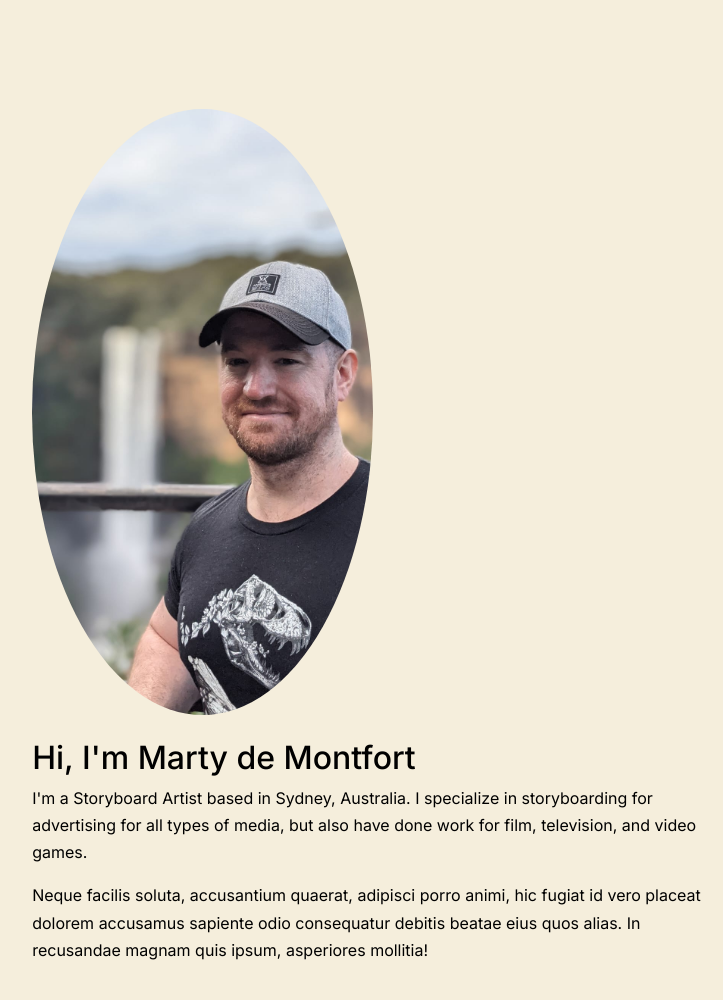
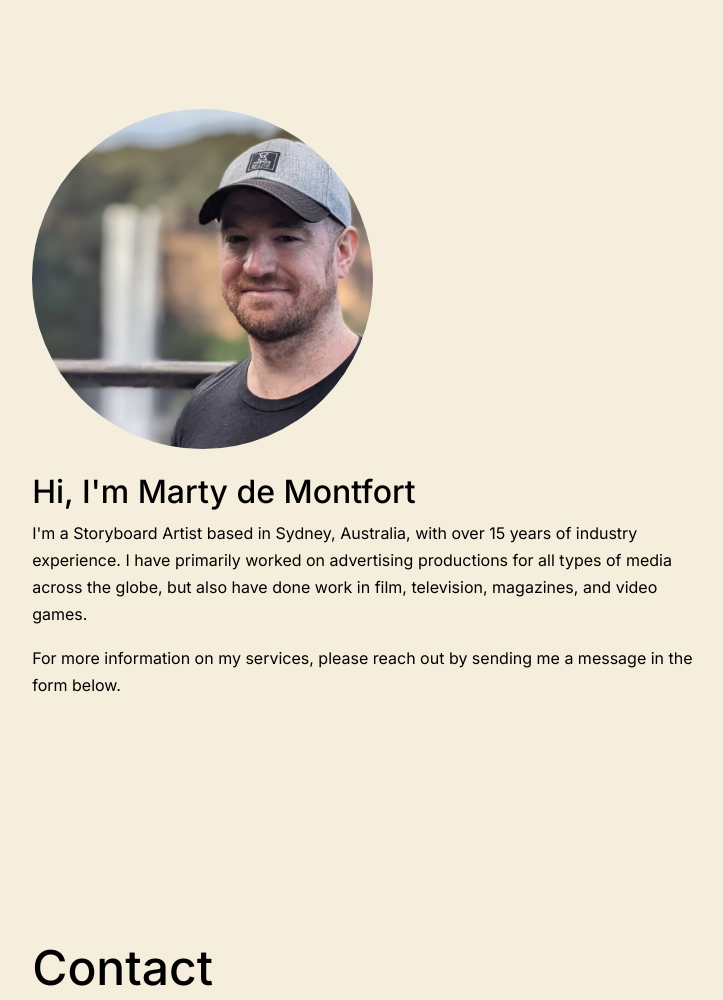
Before and after one commit to marty-dmf/marty-dmf.github.io, a plain HTML site: page index.html in a window 1280 px wide. Shown: the part 3143-4143 px from the top of the page, without its empty margins (392-1115 px from the left). Drawn offline with Linux system fonts and the light colour scheme; files whose address does not match are found by name.

Commit message:
Update index.html

```diff
--- a/index.html
+++ b/index.html
@@ -282,12 +282,12 @@
 
                 <!-- <h2 class="heading">About</h2> -->
 
-                <img src="images/Marty_Web.jpg" alt="Image" class="img-fluid mb-4 w-50 rounded-circle">
+                <img src="images/Marty_Web2.jpg" alt="Image" class="img-fluid mb-4 w-50 rounded-circle">
 
                 <div data-aos="fade-up"  data-aos-delay="100">
                   <h2 class="">Hi, I'm Marty de Montfort</h2>
-                  <p>I'm a Storyboard Artist based in Sydney, Australia. I specialize in storyboarding for advertising for all types of media, but also have done work for film, television, and video games.</p>
-                  <p>Neque facilis soluta, accusantium quaerat, adipisci porro animi, hic fugiat id vero placeat dolorem accusamus sapiente odio consequatur debitis beatae eius quos alias. In recusandae magnam quis ipsum, asperiores mollitia!</p>
+                  <p>I'm a Storyboard Artist based in Sydney, Australia, with over 15 years of industry experience. I have primarily worked on advertising productions for all types of media across the globe, but also have done work in film, television, magazines, and video games.</p>
+                  <p>For more information on my services, please reach out by sending me a message in the form below.</p>
                 </div>
               </div>
             </div>
```
